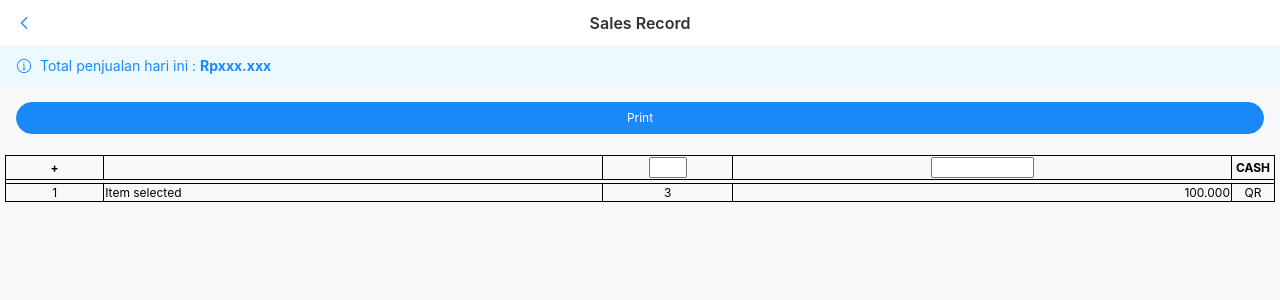
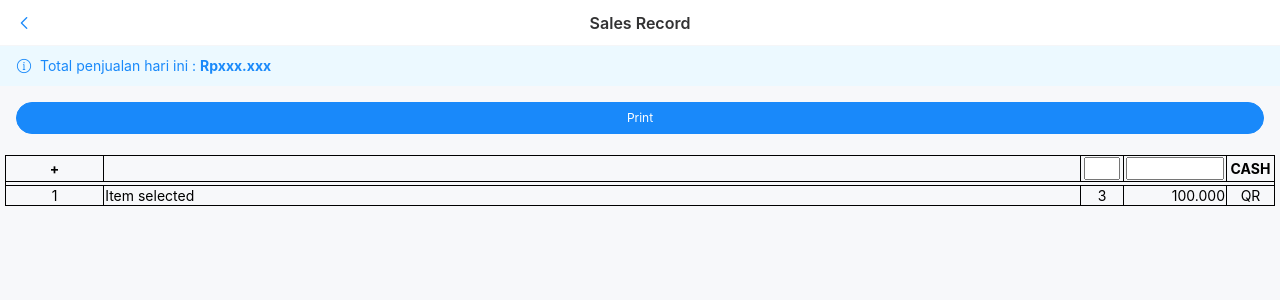
Before and after one commit to cacing69/room-pwa, a Vue app: page /#/1/sales-record in a window 1280 px wide. Shown: the top 300 px of the page. Built offline with nearby package versions, Linux system fonts and the light colour scheme; what @tanstack/vue-query would draw is missing.

Commit message:
sales rec

```diff
--- a/src/modules/sales.record/sales.record.page.vue
+++ b/src/modules/sales.record/sales.record.page.vue
@@ -30,7 +30,7 @@
             white-space: pre-line;
             border-collapse: collapse;
             border: 1px solid black;
-            font-size: 12px;
+            font-size: 14px;
           "
         >
           <tr>
@@ -38,13 +38,13 @@
             <th style="border: 1px solid black" @click="showPicker = true">
               {{ fieldValue.text }}
             </th>
-            <th style="border: 1px solid black; width:10%; text-align: center;">
-              <input type="number" name="" id="" style="width:30px">
+            <th style="border: 1px solid black; width:40px; text-align: center;">
+              <input type="number" name="" id="" style="width:70%">
             </th>
-            <th style="border: 1px solid black; text-align: center">
-              <input type="number" name="" id="" style="width:95px">
+            <th style="border: 1px solid black; width:100px; text-align: center">
+              <input type="number" name="" id="" style="width:90%">
             </th>
-            <th style="border: 1px solid black; text-align: center; width:40px">CASH</th>
+            <th style="border: 1px solid black; text-align: center; width:45px">CASH</th>
           </tr>
           <tr>
             <td colspan="5" style="height:1px;"></td>
```
